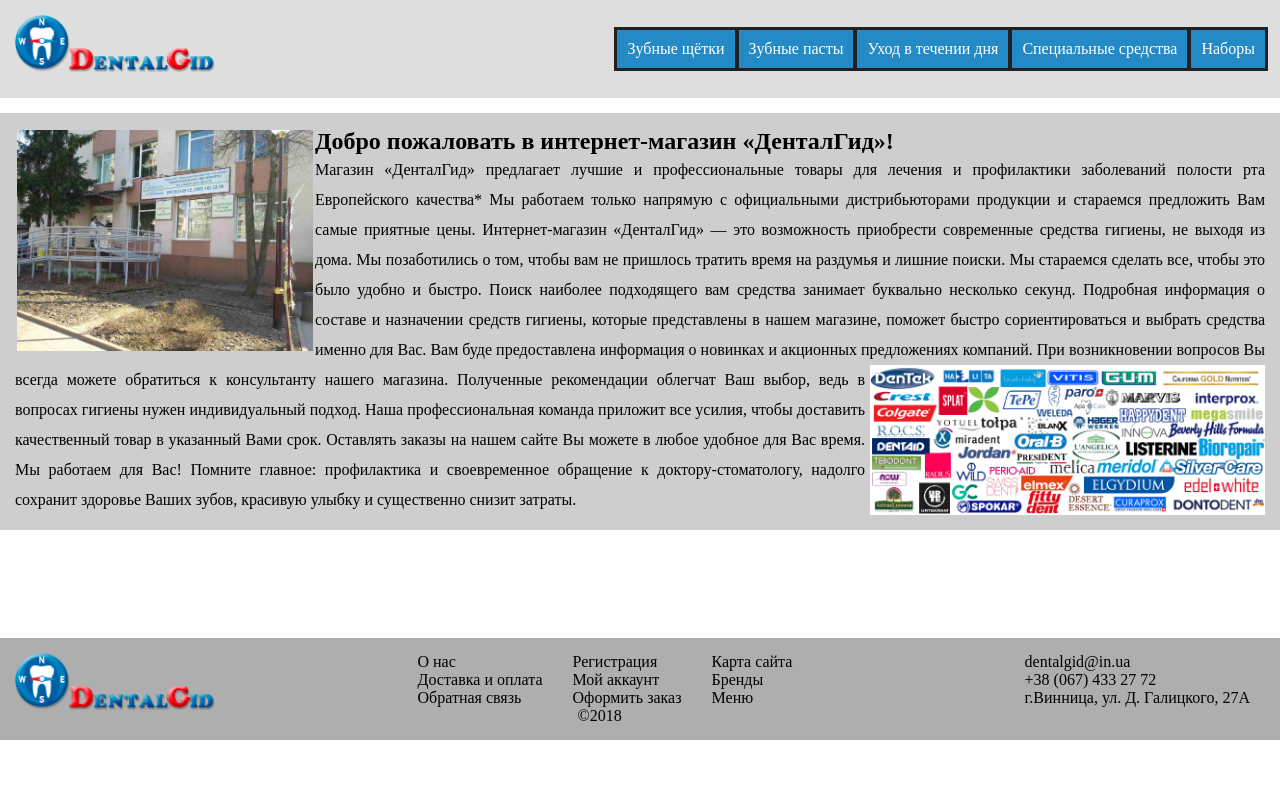
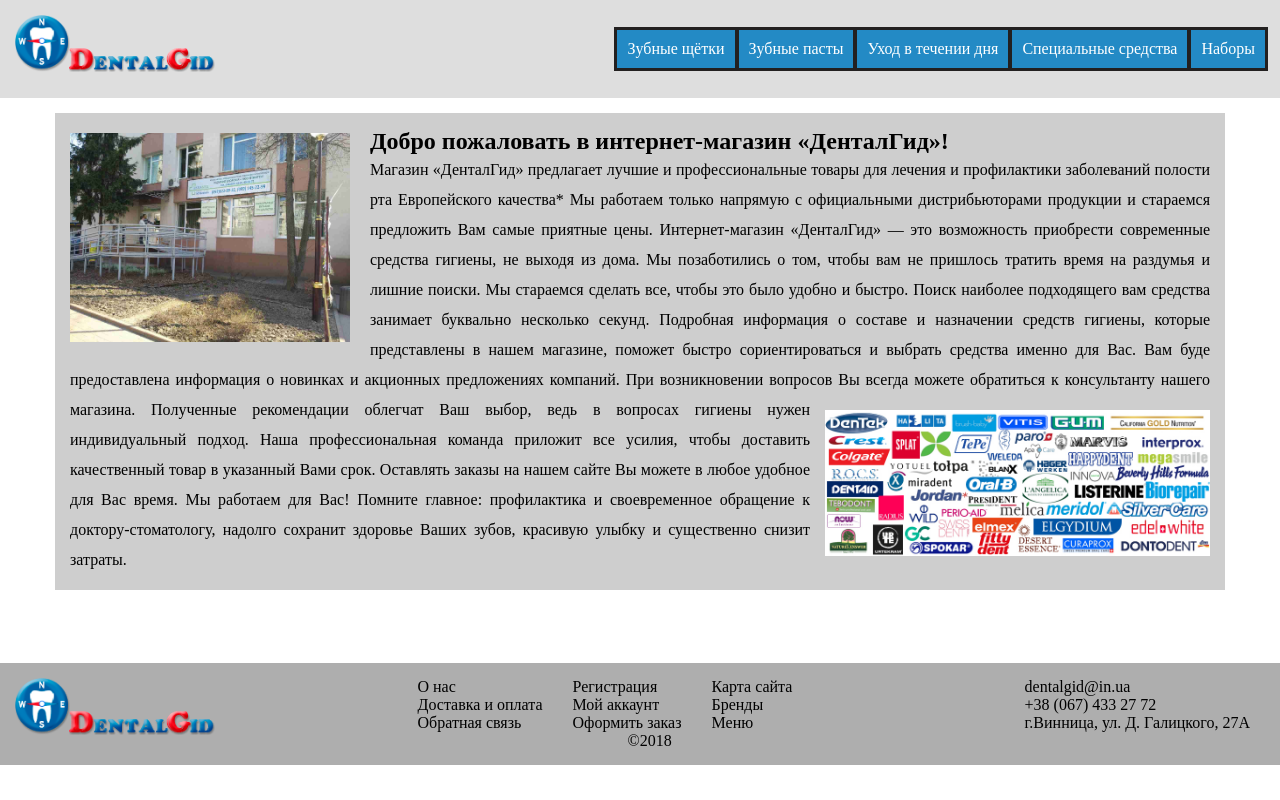
Before and after one commit to svidovskaya/lab_site1, a plain HTML site: page index.html in a window 1280 px wide. Drawn offline with Linux system fonts and the light colour scheme.

Commit message:
Add files via upload

```diff
--- a/css/style.css
+++ b/css/style.css
@@ -8,6 +8,9 @@
     min-height: 100%;
     padding-bottom: 90px;
 }
+.wrapper{
+    margin: 0 55px;
+}
 header{
     background: #dedede;
     position: relative;
@@ -15,7 +18,6 @@ header{
     padding: 15px;
     margin: 10px 0;
     margin-top: 0;
-
   }
 header .logo{
     display: block;
@@ -36,7 +38,6 @@ header nav li{
     padding: 10px;
     border: 3px solid rgb(34, 32, 32);
     margin: -3px;
-
 }
 header nav li a{
     text-decoration: none;
@@ -48,18 +49,15 @@ header nav li:hover{
     background: rgb(199, 7, 7);
 }
 main{
-
-    padding-bottom: 105px;
+    padding-bottom: 70px;
     margin: 15px 0;
 }
-
 .content{
     background: #cecece;
     width: 1200px;
     width: 100%;
     padding: 15px 15px;
 }
-
 .text{
     line-height: 30px;
     text-align:justify;
@@ -68,14 +66,13 @@ main{
     float: left;
     max-width: 300px;
     width: 100%;
-    padding: 2px;
-
+    padding: 5px 20px 10px 0;
 }
 .second{
     float: right;
     max-width: 400px;
     width: 100%;
-    padding: 0 0 0 5px;
+    padding: 15px 0 15px 15px;
 }
 footer{
     background: #aeaeae;
@@ -118,5 +115,5 @@ footer{
 }
 .copyright{
     position: relative;
-    margin: 0 45%;
+    margin: 0 49%;
 }
```
